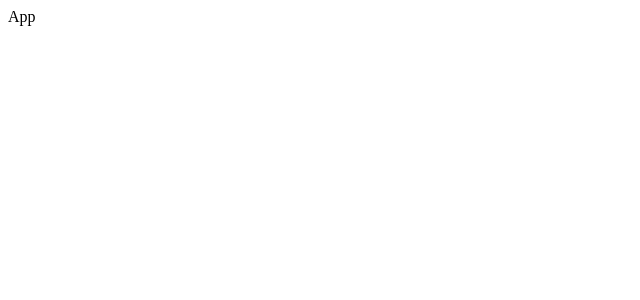
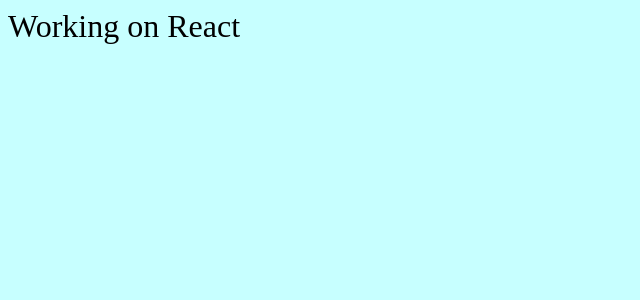
Before and after one commit to akshaykudale911/AkshayKudaleReactJs, a React (Create React App) app: page / in a window 1280 px wide. Shown: the top 300 px of the page, without its empty margins (0-640 px from the left). Built offline with nearby package versions, Linux system fonts and the light colour scheme.

Commit message:
css changes

```diff
--- a/src/App.jsx
+++ b/src/App.jsx
@@ -2,7 +2,7 @@
 
 const App = () => {
     return (
-        <div>App</div>
+        <div>Working on React</div>
     )
 }
 
--- a/src/index.css
+++ b/src/index.css
@@ -1,4 +1,5 @@
 body{
-    background-color: aliceblue;
+    background-color:rgb(199, 255, 255);
     color: black;
+    font-size: xx-large;
     }
--- a/src/index.js
+++ b/src/index.js
@@ -1,4 +1,9 @@
-import ReactDOM from 'react-dom'
+import ReactDOM from 'react-dom/client'
 import App from './App'
+import './index.css';
 
-ReactDOM.render(<App/>,document.querySelector("#root"));
+//ReactDOM.render(<App/>,document.querySelector("#root"));
+
+const container = document.getElementById('root');
+const root = ReactDOM.createRoot(container);//for type script
+root.render(<App/>);
```
